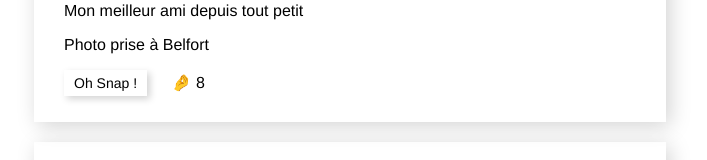
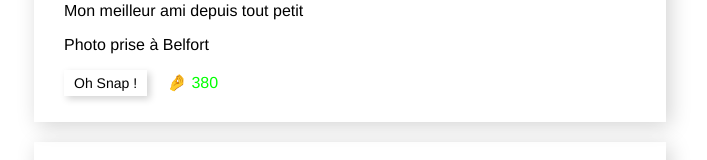
Before and after one commit to luljn/Snapface, an Angular app: page / in a window 1280 px wide. Shown: the part 450-610 px from the top of the page, without its empty margins (290-997 px from the left). Built offline with nearby package versions, Linux system fonts and the light colour scheme.

Commit message:
NgStyle directive added

```diff
--- a/src/app/app.component.ts
+++ b/src/app/app.component.ts
@@ -22,7 +22,7 @@ export class AppComponent implements OnInit {
         title: 'Archibald',
         description: 'Mon meilleur ami depuis tout petit',
         creationDate:new Date(),
-        snaps: 8,
+        snaps: 380,
         imageUrl: 'https://picsum.photos/300/150?random=1',
         location: 'Belfort'
       },
--- a/src/app/face-snap/face-snap.component.html
+++ b/src/app/face-snap/face-snap.component.html
@@ -6,6 +6,6 @@
     <p *ngIf="faceSnap.location">Photo prise à {{ faceSnap.location }}</p>
     <p>
         <button (click)="onAddOrRemoveSnap()">{{ buttonText }}</button>
-        🤌 {{ faceSnap.snaps }}
+        <span [ngStyle]="{ color: 'rgb(0,' + faceSnap.snaps + ', 0)' }">🤌 {{ faceSnap.snaps }}</span>
     </p>
 </div>
--- a/src/app/face-snap/face-snap.component.ts
+++ b/src/app/face-snap/face-snap.component.ts
@@ -1,11 +1,11 @@
 import { Component, OnInit, Input } from '@angular/core';
-import { NgIf } from '@angular/common';
+import { NgIf, NgStyle } from '@angular/common';
 import { FaceSnap } from '../models/face-snap.models';
 
 @Component({
   selector: 'app-face-snap',
   standalone: true,
-  imports: [ NgIf ],
+  imports: [ NgIf, NgStyle ],
   templateUrl: './face-snap.component.html',
   styleUrl: './face-snap.component.scss'
 })
```
